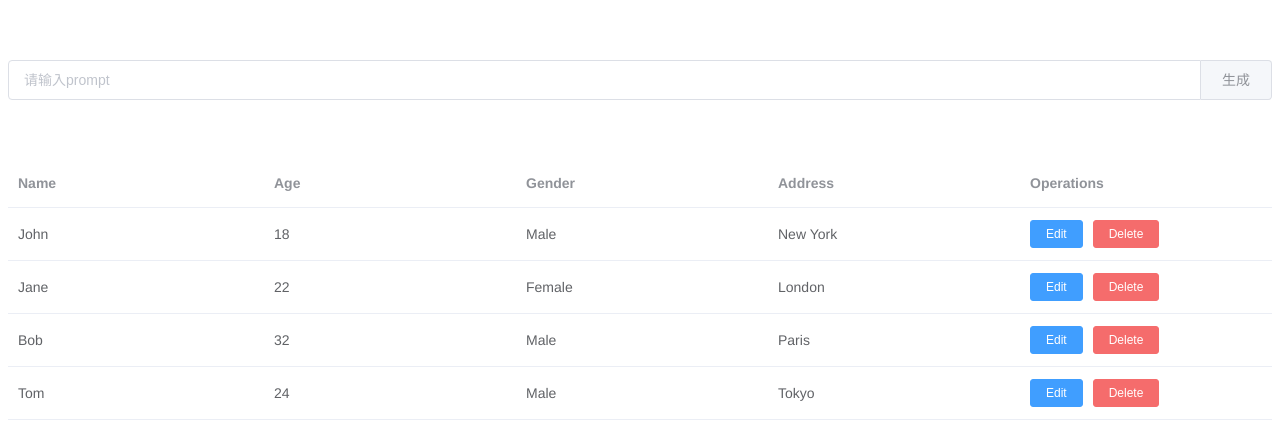
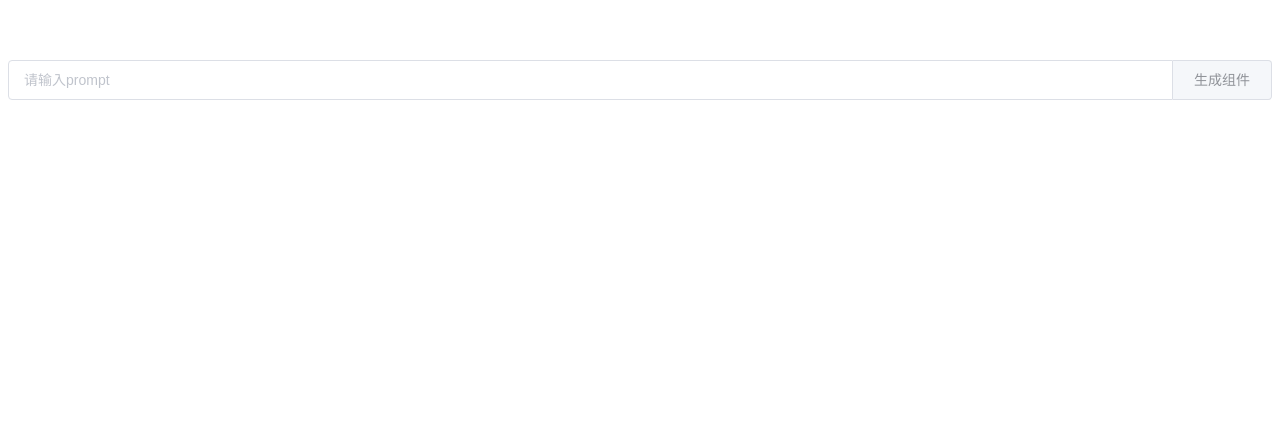
Before and after one commit to carverhong/hello-gpt, a Vue app: page / in a window 1280 px wide. Shown: the top 446 px of the page. Built offline with nearby package versions, Linux system fonts and the light colour scheme.

Commit message:
调整表格渲染

```diff
--- a/src/App.vue
+++ b/src/App.vue
@@ -6,35 +6,63 @@
       </p>
       <el-input v-model="currentInput" placeholder="请输入prompt">
         <template slot="append">
-          <el-button @click="generate">生成</el-button>
+          <el-button @click="generate">生成组件</el-button>
         </template>
       </el-input>
     </div>
-    <HelloWorld />
+    <component
+      :is="compName"
+      :initTableData="helloTableParams.tableData"
+      :tableHeader="helloTableParams.tableHeader"
+      :canEdit="helloTableParams.canEdit"
+      :canDelete="helloTableParams.canDelete"
+    />
   </div>
 </template>
 
 <script>
-import HelloWorld from "./components/HelloWorld.vue";
+import HelloTable from "./components/HelloTable.vue";
 
 export default {
   name: "app",
   components: {
-    HelloWorld,
+    HelloTable,
   },
   data() {
     return {
       historyInput: [],
-      currentInput: ''
-    }
+      currentInput: "",
+      compDSL: "",
+      compName: "",
+      helloTableParams: {},
+    };
   },
   methods: {
     generate() {
       // TODO: 调用AI接口生成
+      const dsl = {
+        comp: "HelloTable",
+        params: {
+          tableHeader: ["name", "age", "gender", "address"],
+          tableData: [
+            { name: "John", age: 18, gender: "Male", address: "New York" },
+            { name: "Jane", age: 22, gender: "Female", address: "London" },
+            { name: "Bob", age: 32, gender: "Male", address: "Paris" },
+            { name: "Tom", age: 24, gender: "Male", address: "Tokyo" },
+          ],
+          canEdit: true,
+          canDelete: true,
+        },
+      };
+
       this.historyInput.push(this.currentInput);
-      this.currentInput = '';
-    }
-  }
+      this.currentInput = "";
+      this.compName = dsl.comp;
+      if (dsl.comp === "HelloTable") {
+        this.helloTableParams = dsl.params;
+      }
+    },
+  },
 };
 </script>
 
--- a/src/components/HelloWorld.vue
+++ b/src/components/HelloTable.vue
@@ -1,18 +1,15 @@
 <template>
   <div>
     <el-table :data="tableData" style="width: 100%">
-      <el-table-column prop="name" label="Name"></el-table-column>
-      <el-table-column prop="age" label="Age"></el-table-column>
-      <el-table-column prop="gender" label="Gender"></el-table-column>
-      <el-table-column prop="address" label="Address"></el-table-column>
-      <el-table-column label="Operations">
+      <el-table-column v-for="(item, idx) in tableHeader" :key="idx" :prop="item" :label="item"></el-table-column>
+      <el-table-column label="Operations" v-if="canEdit || canDelete">
         <template slot-scope="scope">
-          <el-button type="primary" size="mini" @click="handleEdit(scope.$index, scope.row)">Edit</el-button>
-          <el-button type="danger" size="mini" @click="handleDelete(scope.$index)">Delete</el-button>
+          <el-button v-if="canEdit" type="primary" size="mini" @click="handleEdit(scope.$index, scope.row)">编辑</el-button>
+          <el-button v-if="canDelete" type="danger" size="mini" @click="handleDelete(scope.$index)">删除</el-button>
         </template>
       </el-table-column>
     </el-table>
-    <el-dialog :visible.sync="dialogVisible">
+    <el-dialog :visible.sync="editDialogVisible">
       <el-form :model="editedData" label-width="80px">
         <el-form-item label="Name">
           <el-input v-model="editedData.name"></el-input>
@@ -37,29 +34,36 @@
 
 <script>
 export default {
-  name: 'HelloWorld',
+  name: 'HelloTable',
   props: {
-    param: {
+    tableHeader: {
+      type: Array,
+      default: () => []
+    },
+    initTableData: {
       type: Object,
       default: () => ({})
+    },
+    canEdit: {
+      type: Boolean,
+      default: () => false
+    },
+    canDelete: {
+      type: Boolean,
+      default: () => false
     }
   },
   data() {
     return {
-      tableData: [
-        { name: 'John', age: 18, gender: 'Male', address: 'New York' },
-        { name: 'Jane', age: 22, gender: 'Female', address: 'London' },
-        { name: 'Bob', age: 32, gender: 'Male', address: 'Paris' },
-        { name: 'Tom', age: 24, gender: 'Male', address: 'Tokyo' }
-      ],
-      dialogVisible: false,
-      editedData: {}
+      tableData: this.initTableData,
+      editDialogVisible: false,
+      editedData: {},
     }
   },
   methods: {
     handleEdit(index, row) {
       this.editedData = Object.assign({}, row)
-      this.dialogVisible = true
+      this.editDialogVisible = true
     },
     handleDelete(index) {
       this.tableData.splice(index, 1)
@@ -71,7 +75,7 @@ export default {
       } else {
         this.tableData.push(this.editedData)
       }
-      this.dialogVisible = false
+      this.editDialogVisible = false
     }
   }
 }
```
